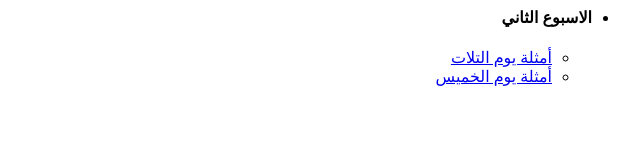
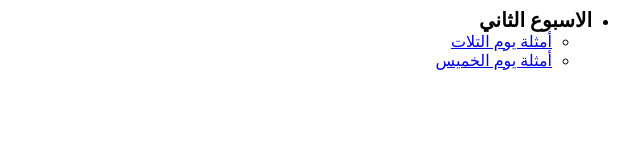
Before and after one commit to elgohry/tamkeen-1802, a plain HTML site: page index.html in a window 1280 px wide. Shown: the whole page, without its empty margins (640-1280 px from the left). Drawn offline with Linux system fonts and the light colour scheme.

Commit message:
more header fixes

```diff
--- a/index.html
+++ b/index.html
@@ -4,12 +4,15 @@
       body {
         direction: rtl;
       }
+      ul b {
+        font-size: 20px;
+      }
     </style>
   </head>
   <body>
     <ul>
       <li>
-        <h4>الاسبوع الثاني</h4>
+        <b>الاسبوع الثاني</b>
         <ul>
           <li>
             <a href="180227-examples/toc.html">
```
